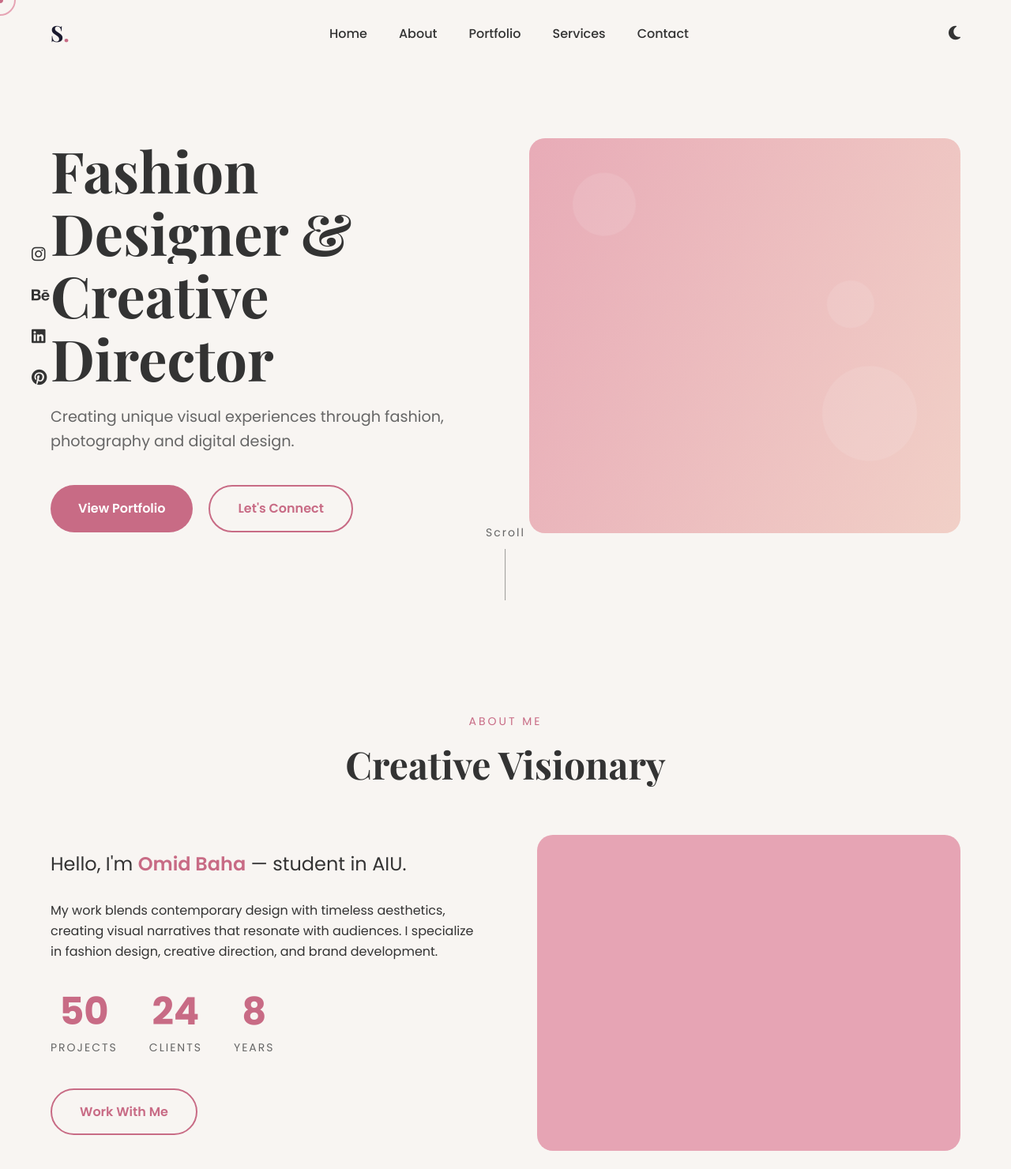
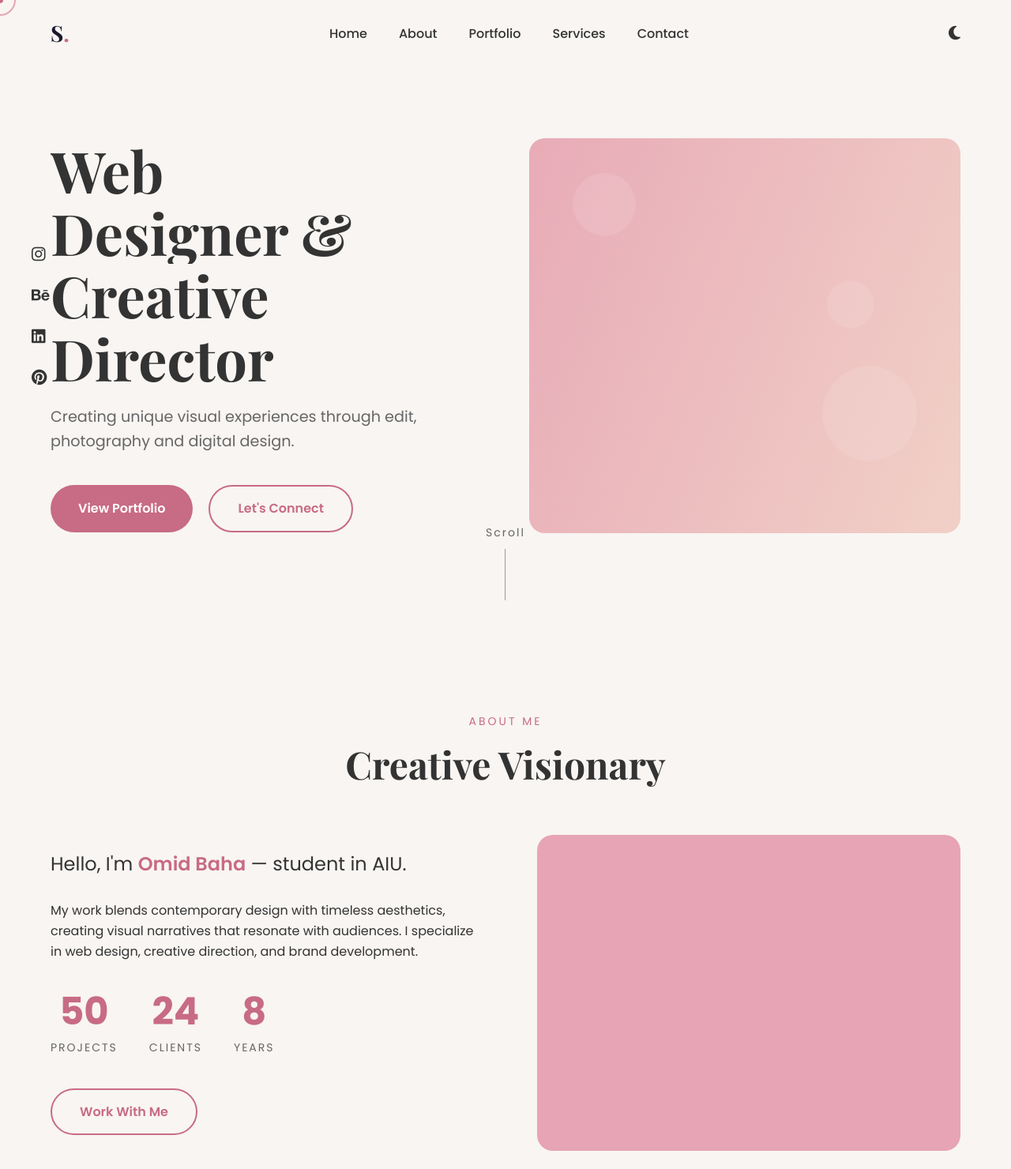
Before and after one commit to ShopBaho/1, a plain HTML site: page index.html in a window 1280 px wide. Shown: the top 1480 px of the page at 79% size. Drawn offline with nearby package versions, Linux system fonts and the light colour scheme.

Commit message:
Revise portfolio website with new branding and content
Updated the portfolio website to reflect new branding and content changes, including a new title, hero section, and updated service offerings.

```diff
--- a/index.html
+++ b/index.html
@@ -3,7 +3,7 @@
 <head>
     <meta charset="UTF-8">
     <meta name="viewport" content="width=device-width, initial-scale=1.0">
-    <title>Svanah | Fashion & Creative Portfolio</title>
+    <title>OMID | Web developer & Creative Portfolio</title>
     <link rel="stylesheet" href="https://cdnjs.cloudflare.com/ajax/libs/font-awesome/6.4.0/css/all.min.css">
     <link href="https://fonts.googleapis.com/css2?family=Poppins:wght@300;400;500;600;700&family=Playfair+Display:wght@400;500;700&display=swap" rel="stylesheet">
     <link rel="stylesheet" href="style.css">
@@ -57,11 +57,11 @@
             <div class="hero-content">
                 <div class="hero-text">
                     <h1 class="hero-title">
-                        <span class="title-line">Fashion</span>
+                        <span class="title-line">Web</span>
                         <span class="title-line">Designer &</span>
                         <span class="title-line">Creative Director</span>
                     </h1>
-                    <p class="hero-subtitle">Creating unique visual experiences through fashion, photography and digital design.</p>
+                    <p class="hero-subtitle">Creating unique visual experiences through edit, photography and digital design.</p>
                     <div class="hero-buttons">
                         <a href="#portfolio" class="cta-button">View Portfolio</a>
                         <a href="#contact" class="cta-button secondary">Let's Connect</a>
@@ -101,7 +101,7 @@
             <div class="about-content">
                 <div class="about-text">
                     <p class="about-intro">Hello, I'm <span class="highlight">Omid Baha</span> — student in AIU.</p>
-                    <p>My work blends contemporary design with timeless aesthetics, creating visual narratives that resonate with audiences. I specialize in fashion design, creative direction, and brand development.</p>
+                    <p>My work blends contemporary design with timeless aesthetics, creating visual narratives that resonate with audiences. I specialize in web design, creative direction, and brand development.</p>
 
                     <div class="stats">
                         <div class="stat-item">
@@ -152,7 +152,7 @@
                         <div class="portfolio-image">
                             <div class="image-overlay">
                                 <h3>Spring Collection 2023</h3>
-                                <p>Fashion Design & Styling</p>
+                                <p>Edit & Design</p>
                             </div>
                         </div>
                         <div class="portfolio-info">
@@ -360,4 +360,5 @@
 
     <script src="script.js"></script>
 </body>
+
 </html>
```
